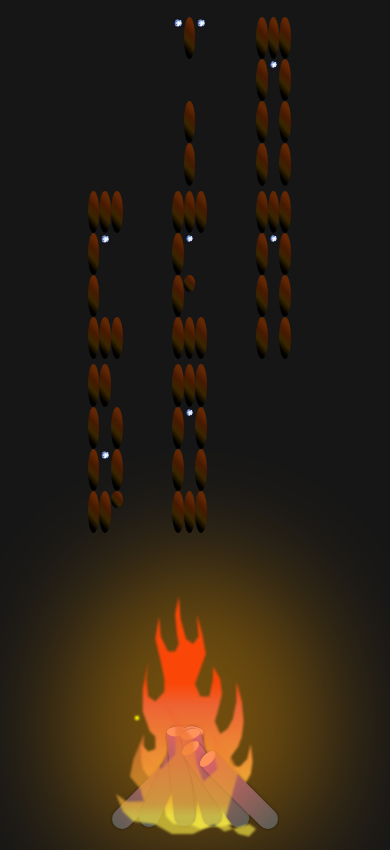
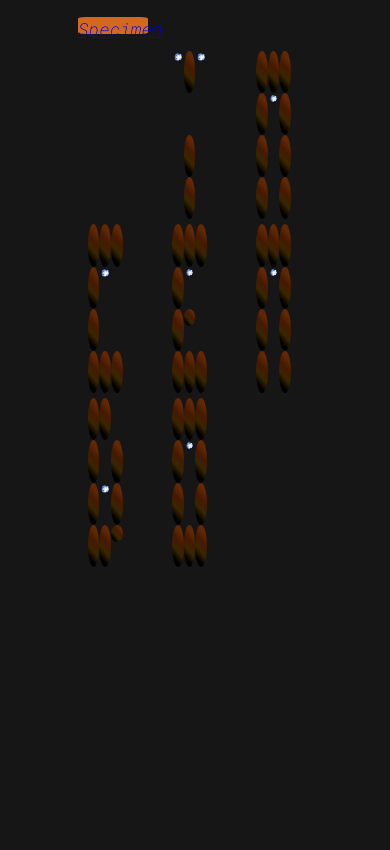
Before and after one commit to SWilk356/336B_Advanced_Interaction_Design, a plain HTML site: page Typeface/word.html in a window 390 px wide. Drawn offline with nearby package versions, Linux system fonts and the light colour scheme.

Commit message:
media queries
ugh

```diff
--- a/Typeface/css/wilkinson-typeface.webflow.css
+++ b/Typeface/css/wilkinson-typeface.webflow.css
@@ -1,3 +1,5 @@
+@import url('https://fonts.googleapis.com/css2?family=Roboto+Mono:ital,wght@1,200&display=swap');
+
 .w-layout-grid {
   display: -ms-grid;
   display: grid;
@@ -22,6 +24,11 @@
   grid-template-columns: 33% 33% 33%;
   -ms-grid-rows: 20% 20% 20% 20% 20%;
   grid-template-rows: 20% 20% 20% 20% 20%;
+}
+
+.big-container {
+  display:flex;
+  flex-direction: column;
 }
 
 .container {
@@ -187,38 +194,67 @@
   filter: blur(1px);
   mix-blend-mode: normal;
 }
-/*
-.burn {
-  display: block;
-  width: 3vw;
-  height: 5vh;
-  margin-top: -5vh;
-  grid-auto-columns: 1fr;
-  grid-column-gap: 16px;
-  grid-row-gap: 16px;
-  -ms-grid-columns: 1fr 1fr;
-  grid-template-columns: 1fr 1fr;
-  -ms-grid-rows: auto auto;
-  grid-template-rows: auto auto;
-  background-image: url('../images/fire.png');
-  background-position: 0px 0px;
-  background-size: contain;
-  background-repeat: no-repeat;
-  -webkit-transition: z-Index 0ms ease;
-  transition: z-Index 0ms ease;
-}
-*/
+
+.page-link {
+  text-align: center;
+  padding-top: 0.5vw;
+  margin-top: 2vh;
+  margin-left: 2vw;
+  font-family: 'Roboto Mono', monospace;
+  font-size: large;
+  background-color: chocolate;
+  border-radius: 10%;
+  width: 10%;
+  height: 2.5vw;
+}
+
+@media screen and (max-width: 1050px) {
+  .container {
+    padding-left: 16vw;
+  }
+
+  .page-link {
+    margin-left: 20vw;
+  }
+}
+
 @media screen and (max-width: 991px) {
   .container {
     padding-left: 19vw;
   }
+  .page-link {
+    width: 20%;
+  }
 }
 
 @media screen and (max-width: 767px) {
   .container {
-    padding-left: 40vw;
+    padding-left: 25vw;
     -ms-grid-columns: auto auto auto auto auto auto auto auto;
     grid-template-columns: auto auto auto auto auto auto auto auto;
+  }
+
+  .fire {
+    margin-left: 50%;
+  }
+
+  .page-link {
+    height: 3vh;
+  }
+}
+
+
+@media screen and (max-width: 750px) {
+  .page-link {
+    margin-left: 35vw;
+    width: 15%;
+    height: 3vh;
+  }
+}
+
+@media screen and (max-width: 570px) {
+  .container {
+    padding-left: 40vw;
   }
 }
 
@@ -235,6 +271,20 @@
   .div-block-3 {
     width: 3vw;
   }
+
+  .page-link {
+    margin-left: 20vw;
+    width: 30%;
+    height:2vh;
+  }
+
+  body {
+    overflow: scroll;
+  }
+
+  .fire {
+    display: none;
+  }
 }
 
 #w-node-_178310f9-3695-89e7-c1fa-de48c776dd7c-83ca0dd1 {
--- a/Typeface/js/anim.js
+++ b/Typeface/js/anim.js
@@ -207,7 +207,7 @@ $(document).on( "mouseover", '#full-grid .piece, #full-grid .thin, #full-grid .b
 
     //if it has the branch class, then invert it halfway through the animation to turn the box shadow blue
     if(c[0] == 'b') {
-        setTimeout(() => { $(this).css("filter", "invert(1)"); }, 2500);
+        setTimeout(() => { $(this).css("filter", "invert(1)"); }, 1500);
         setTimeout(() => { $(this).css("filter", "invert(0)"); }, 3000);
     }
 
--- a/Typeface/js/word.js
+++ b/Typeface/js/word.js
@@ -24,12 +24,12 @@ $(document).on( "click", '#incendo-grid .letter' , function() {
 
 
     let id = $(this).attr('id');
-    let lefthand = 0;
-    let righthand = 0;
+    let lefthand, righthand;
     if(thisCol == "col-1") {
-        //21 columns in total
         lefthand = 2;
+        righthand = 0;
     } else if (thisCol == "col-2") {
+        lefthand = 0;
         righthand = 1;
     } else {
         lefthand = 1;
--- a/Typeface/word.html
+++ b/Typeface/word.html
@@ -20,6 +20,8 @@
   <link href="images/webclip.png" rel="apple-touch-icon">
 </head>
 <body class="body">
+  <div class="big-container">
+    <a href="index.html" class="page-link">Specimen</a>
     <div class="container w-container" id="incendo-grid">
       <div class="w-layout-grid letter" id="1">
         <div class="col-1" id="w-node-ca02eef8-d784-94d7-ab48-40250294abe3-83ca0dd1">
@@ -250,6 +252,7 @@
         </div>
       </div>
     </div>
+  </div>
   <div id="w-node-_90cd09d5-623d-2cc4-4bea-fd48e2f60269-83ca0dd1" class="fire w-container">
     <!--<div id="w-node-_5105812b-7cdd-d803-f12d-42e2644262cb-83ca0dd1" class="bonfire"></div>-->
     <div class="fireplace" id="fp">
```
Also changed, not shown: Typeface/index.html (+5 -5 lines). Lines whose indentation alone changed are shown as unchanged.
